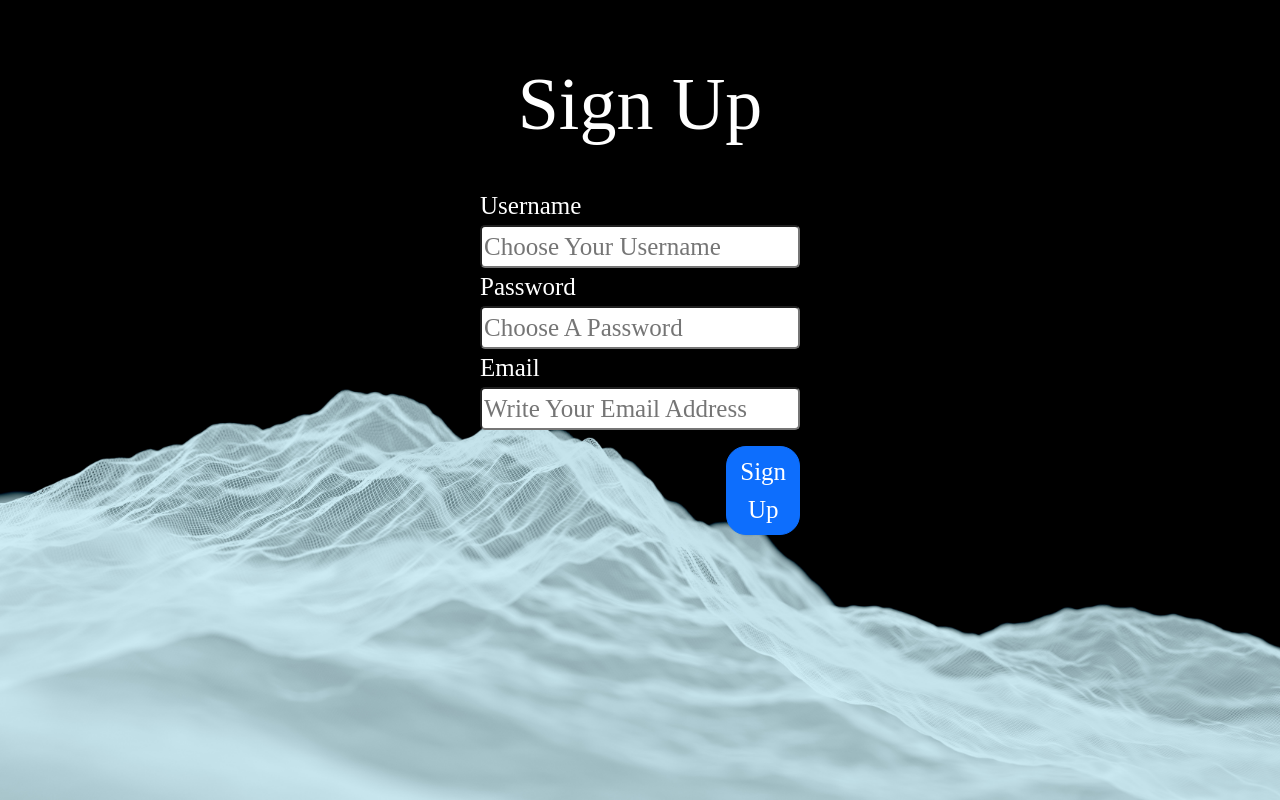
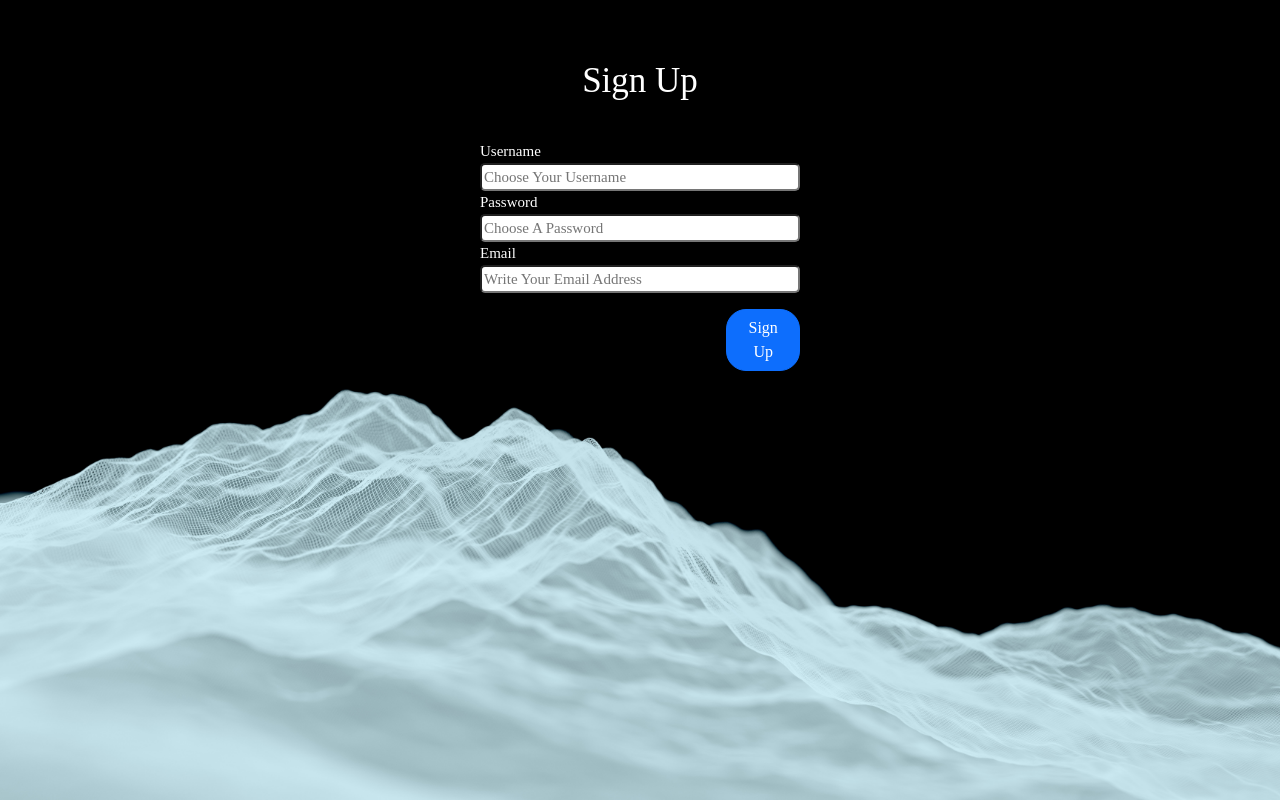
Before and after one commit to GilbertONJ/Kovacs_Gilbert_Angular_Project, an Angular app: page / in a window 1280 px wide. Built offline with nearby package versions, Linux system fonts and the light colour scheme.

Commit message:
fix: Resizing Pages

```diff
--- a/src/app/Pages/log-in/log-in.component.css
+++ b/src/app/Pages/log-in/log-in.component.css
@@ -4,6 +4,7 @@
     background-repeat: no-repeat;
     color: white;
     font-family: Ink;
+    position: fixed;
 }
 
 
--- a/src/app/Pages/sign-in/sign-in.component.css
+++ b/src/app/Pages/sign-in/sign-in.component.css
@@ -13,7 +13,7 @@
     margin: 0 auto;
     width: 25%;
     margin-top: 3%;
-    font-size: 25px;
+    font-size: 15px;
 
 }
 
@@ -29,5 +29,5 @@ input{
     margin-top: 5%;
     display: inline;
     margin-left: 77%;
-    font-size: 25px;
+    font-size: 15;
 }
--- a/src/app/Pages/sign-in/sign-in.component.html
+++ b/src/app/Pages/sign-in/sign-in.component.html
@@ -1,5 +1,5 @@
 <div class="bg-container w-100 h-100">
-    <h1  style="text-align: center; color: white; font-size: 74px; margin-top: 60px;">Sign Up</h1>
+    <h1  style="text-align: center; color: white; font-size: 35px; margin-top: 60px;">Sign Up</h1>
 
     <div class="fields">
         <form method="GET" [formGroup]="userData">
--- a/src/app/Services/manipulation.service.ts
+++ b/src/app/Services/manipulation.service.ts
@@ -10,7 +10,7 @@ export class ManipulationService {
    id =" "
    globalKey = " "
 
-  constructor() { }
+  constructor() {}
 
   loading(id: string, key: string) {
     let content: string | null = localStorage.getItem(key);
```
